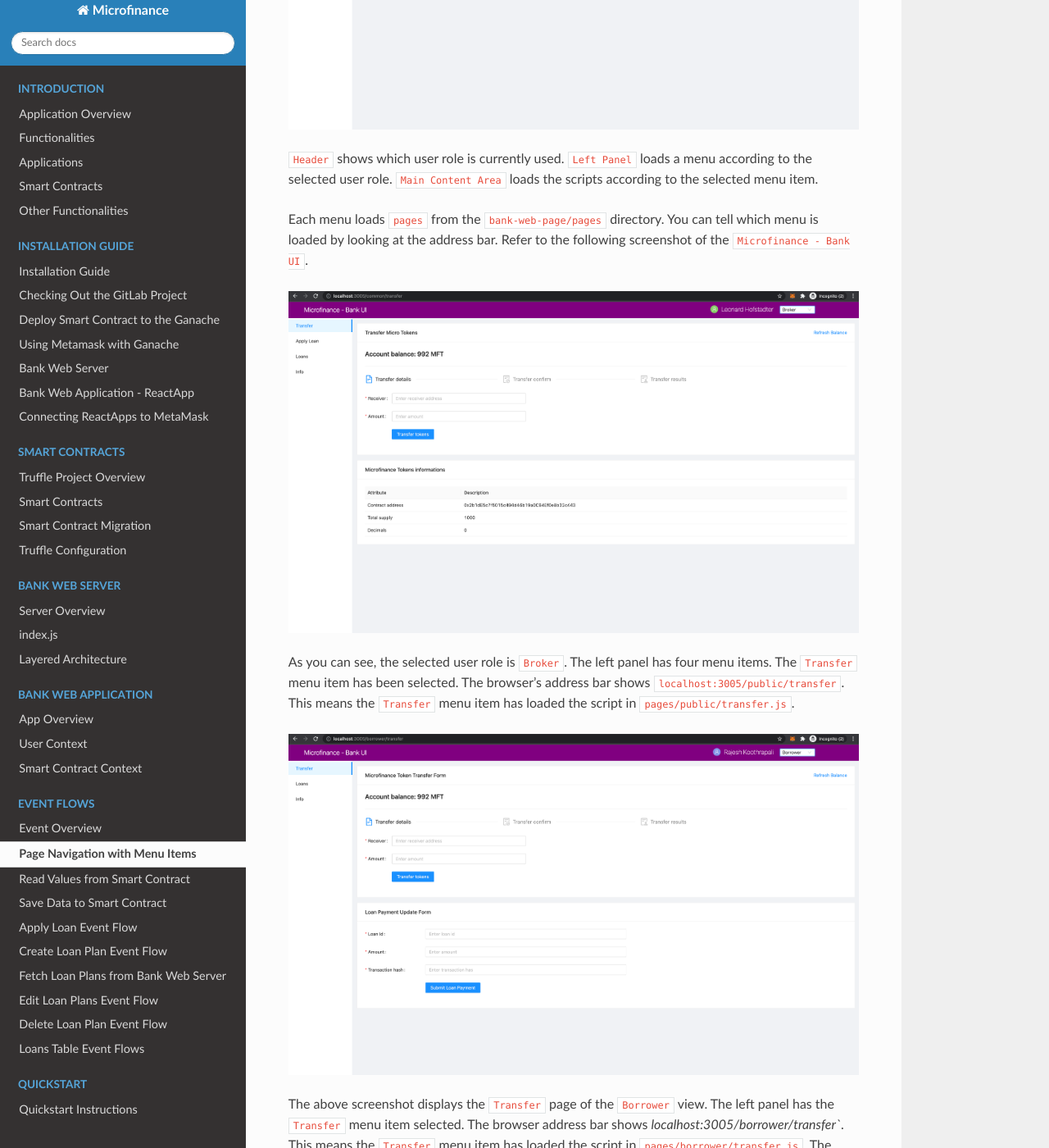
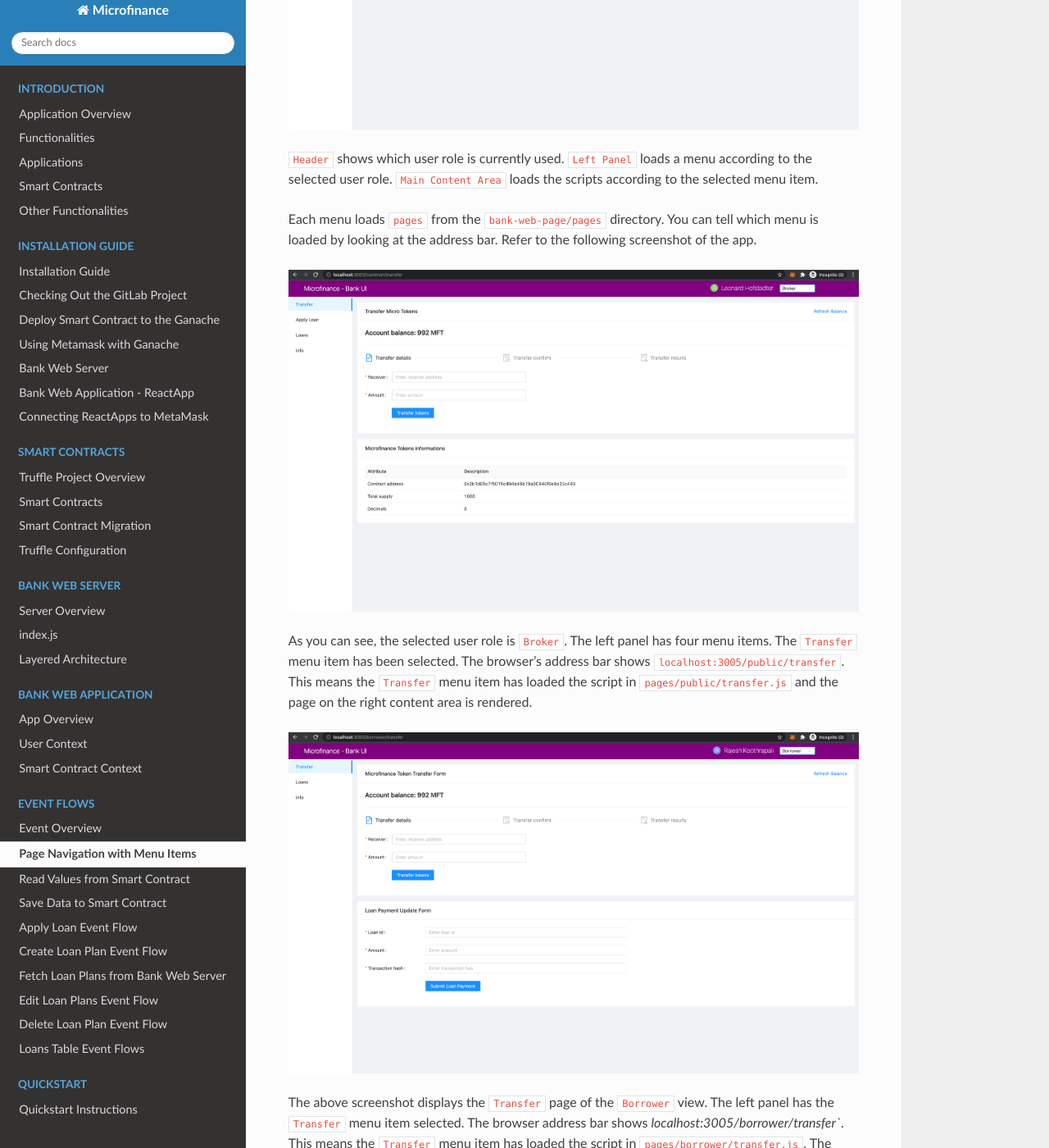
Before and after one commit to NivedithaKarthikeyan/LandregistryApp, a Sphinx documentation site: the page built from docs/source/eventFlow/introduction.rst, in a window 1280 px wide and 1400 px high, scrolled down 603 px. Shown: the whole window at 82% size. Built offline with Sphinx 7.4.7 and the Read the Docs theme 2.0.0, drawn with Linux system fonts in a browser that asks for light colours.

Commit message:
Update docs/source/eventFlow/introduction.rst

```diff
--- a/docs/source/eventFlow/introduction.rst
+++ b/docs/source/eventFlow/introduction.rst
@@ -19,13 +19,13 @@ There are three main areas in the app layout; Header, Left Panel and Main Conten
 
 Each menu loads ``pages`` from the ``bank-web-page/pages`` directory.
 You can tell which menu is loaded by looking at the address bar.
-Refer to the following screenshot of the ``Microfinance - Bank UI``.
+Refer to the following screenshot of the app.
 
 .. image:: ../images/broker_first_page.png
 
 As you can see, the selected user role is ``Broker``. The left panel has four menu items. The ``Transfer`` menu item has been selected.
 The browser's address bar shows ``localhost:3005/public/transfer``.
-This means the ``Transfer`` menu item has loaded the script in ``pages/public/transfer.js``.
+This means the ``Transfer`` menu item has loaded the script in ``pages/public/transfer.js`` and the page on the right content area is rendered.
 
 .. image:: ../images/borrower_first_page.png
 
```
